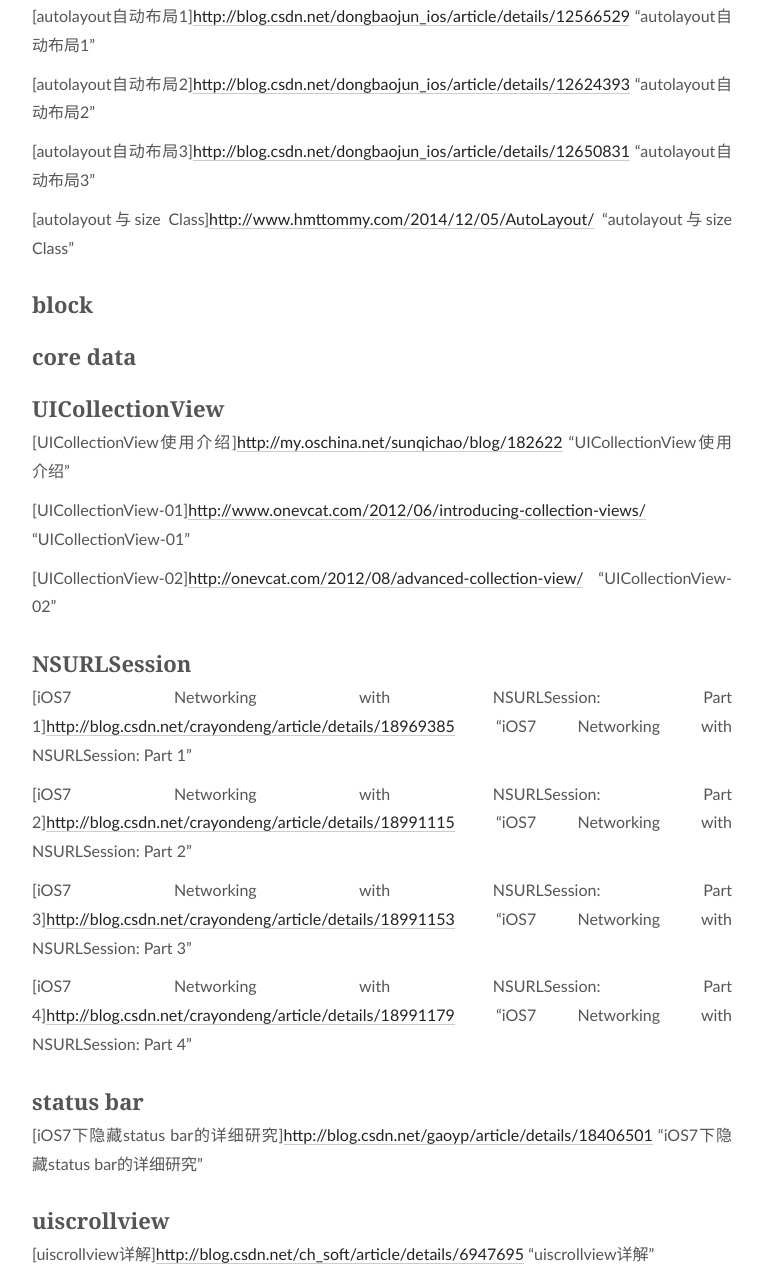
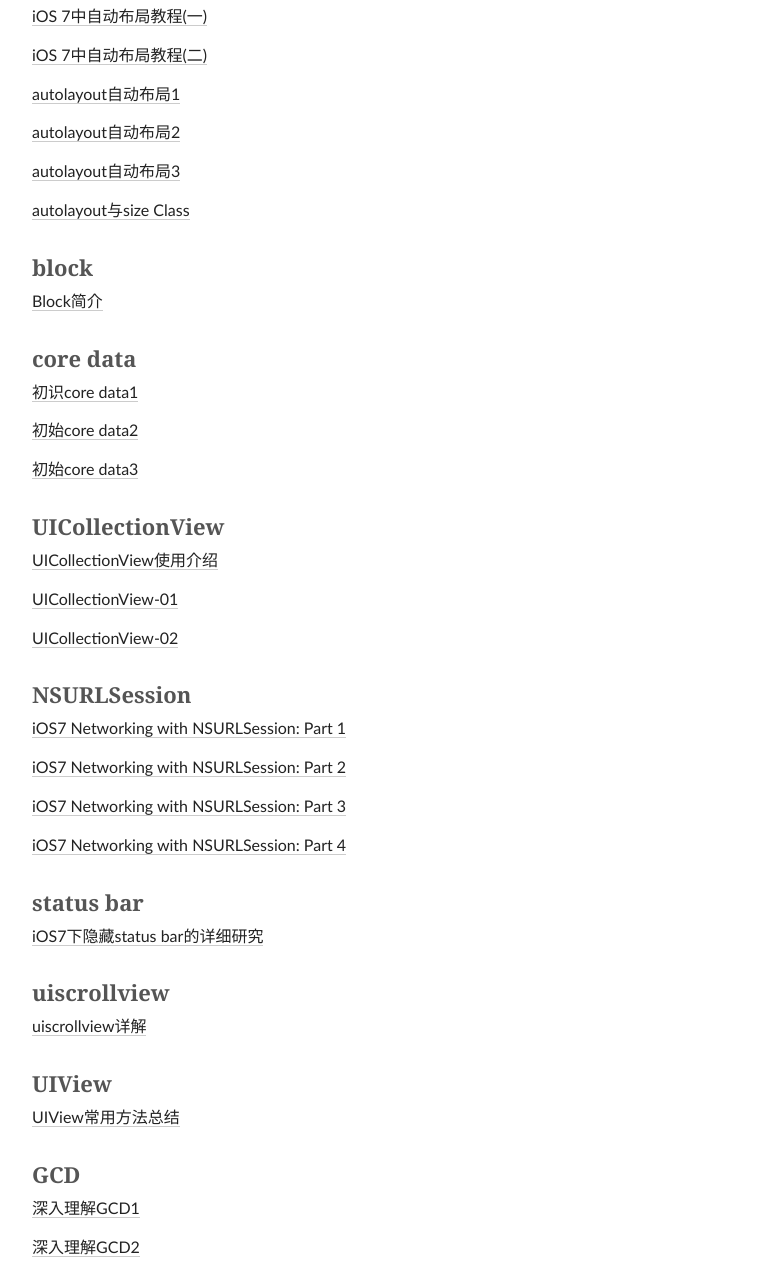
Before and after one commit to zlsky/zlsky.github.io, a plain HTML site: page index.html in a window 1280 px wide. Shown: the part 1969-3242 px from the top of the page, without its empty margins (258-1021 px from the left). Drawn offline with Linux system fonts and the light colour scheme; a script that the page names is missing.

Commit message:
Site updated: 2015-06-04 16:10:48

```diff
--- a/css/main.css
+++ b/css/main.css
@@ -1171,7 +1171,7 @@
   width: 4px;
   height: 4px;
   border-radius: 50%;
-  background: #be3ea7;
+  background: #2aa4e7;
 }
 .sidebar-nav {
   margin: 0;
--- a/index.html
+++ b/index.html
@@ -337,25 +337,31 @@
 
 
 
-          <h1 id="ios文档资料收集">ios文档资料收集</h1><h2 id="autolayout">autolayout</h2><p>[autolayout自动布局1]<a href="http://blog.csdn.net/dongbaojun_ios/article/details/12566529" target="_blank" rel="external">http://blog.csdn.net/dongbaojun_ios/article/details/12566529</a> “autolayout自动布局1”</p>
-<p>[autolayout自动布局2]<a href="http://blog.csdn.net/dongbaojun_ios/article/details/12624393" target="_blank" rel="external">http://blog.csdn.net/dongbaojun_ios/article/details/12624393</a> “autolayout自动布局2”</p>
-<p>[autolayout自动布局3]<a href="http://blog.csdn.net/dongbaojun_ios/article/details/12650831" target="_blank" rel="external">http://blog.csdn.net/dongbaojun_ios/article/details/12650831</a> “autolayout自动布局3”</p>
-<p>[autolayout与size Class]<a href="http://www.hmttommy.com/2014/12/05/AutoLayout/" target="_blank" rel="external">http://www.hmttommy.com/2014/12/05/AutoLayout/</a> “autolayout与size Class”</p>
-<h2 id="block">block</h2><h2 id="core_data">core data</h2><h2 id="UICollectionView">UICollectionView</h2><p>[UICollectionView使用介绍]<a href="http://my.oschina.net/sunqichao/blog/182622" target="_blank" rel="external">http://my.oschina.net/sunqichao/blog/182622</a> “UICollectionView使用介绍”</p>
-<p>[UICollectionView-01]<a href="http://www.onevcat.com/2012/06/introducing-collection-views/" target="_blank" rel="external">http://www.onevcat.com/2012/06/introducing-collection-views/</a> “UICollectionView-01”</p>
-<p>[UICollectionView-02]<a href="http://onevcat.com/2012/08/advanced-collection-view/" target="_blank" rel="external">http://onevcat.com/2012/08/advanced-collection-view/</a> “UICollectionView-02”</p>
-<h2 id="NSURLSession">NSURLSession</h2><p>[iOS7 Networking with NSURLSession: Part 1]<a href="http://blog.csdn.net/crayondeng/article/details/18969385" target="_blank" rel="external">http://blog.csdn.net/crayondeng/article/details/18969385</a> “iOS7 Networking with NSURLSession: Part 1”</p>
-<p>[iOS7 Networking with NSURLSession: Part 2]<a href="http://blog.csdn.net/crayondeng/article/details/18991115" target="_blank" rel="external">http://blog.csdn.net/crayondeng/article/details/18991115</a> “iOS7 Networking with NSURLSession: Part 2”</p>
-<p>[iOS7 Networking with NSURLSession: Part 3]<a href="http://blog.csdn.net/crayondeng/article/details/18991153" target="_blank" rel="external">http://blog.csdn.net/crayondeng/article/details/18991153</a> “iOS7 Networking with NSURLSession: Part 3”</p>
-<p>[iOS7 Networking with NSURLSession: Part 4]<a href="http://blog.csdn.net/crayondeng/article/details/18991179" target="_blank" rel="external">http://blog.csdn.net/crayondeng/article/details/18991179</a> “iOS7 Networking with NSURLSession: Part 4”</p>
-<h2 id="status_bar">status bar</h2><p>[iOS7下隐藏status bar的详细研究]<a href="http://blog.csdn.net/gaoyp/article/details/18406501" target="_blank" rel="external">http://blog.csdn.net/gaoyp/article/details/18406501</a> “iOS7下隐藏status bar的详细研究”</p>
-<h2 id="uiscrollview">uiscrollview</h2><p>[uiscrollview详解]<a href="http://blog.csdn.net/ch_soft/article/details/6947695" target="_blank" rel="external">http://blog.csdn.net/ch_soft/article/details/6947695</a> “uiscrollview详解”</p>
-<h2 id="UIView">UIView</h2><p>[UIView常用方法总结]<a href="http://www.cnblogs.com/pengyingh/articles/2379476.html" target="_blank" rel="external">http://www.cnblogs.com/pengyingh/articles/2379476.html</a> “UIView常用方法总结”</p>
-<h2 id="GCD">GCD</h2><p>[深入理解GCD1]<a href="https://github.com/nixzhu/dev-blog/blob/master/2014-04-19-grand-central-dispatch-in-depth-part-1.md" target="_blank" rel="external">https://github.com/nixzhu/dev-blog/blob/master/2014-04-19-grand-central-dispatch-in-depth-part-1.md</a> “深入理解GCD2”</p>
-<p>[深入理解GCD2]<a href="https://github.com/nixzhu/dev-blog/blob/master/2014-05-14-grand-central-dispatch-in-depth-part-2.md" target="_blank" rel="external">https://github.com/nixzhu/dev-blog/blob/master/2014-05-14-grand-central-dispatch-in-depth-part-2.md</a> “深入理解GCD2”</p>
-<h2 id="ReactiveCocoa">ReactiveCocoa</h2><p>[入门第一部分]<a href="http://benbeng.leanote.com/post/ReactiveCocoaTutorial-part1" target="_blank" rel="external">http://benbeng.leanote.com/post/ReactiveCocoaTutorial-part1</a> “入门第一部分”</p>
-<p>[入门第二部分]<a href="http://benbeng.leanote.com/post/ReactiveCocoaTutorial-part2" target="_blank" rel="external">http://benbeng.leanote.com/post/ReactiveCocoaTutorial-part2</a> “入门第二部分”</p>
-<h2 id="后台推送">后台推送</h2><p>[ios7新增后台推送]<a href="http://esoftmobile.com/2013/06/23/ios7%E7%A8%8B%E5%BA%8F%E5%90%8E%E5%8F%B0%E8%BF%90%E8%A1%8C/" target="_blank" rel="external">http://esoftmobile.com/2013/06/23/ios7%E7%A8%8B%E5%BA%8F%E5%90%8E%E5%8F%B0%E8%BF%90%E8%A1%8C/</a> “ios7新增后台推送”</p>
+          <h1 id="ios文档资料收集">ios文档资料收集</h1><h2 id="autolayout">autolayout</h2><p><a href="http://www.cocoachina.com/industry/20131203/7462.html" title="iOS 7中自动布局教程(一)" target="_blank" rel="external">iOS 7中自动布局教程(一)</a></p>
+<p><a href="http://www.cnblogs.com/zer0Black/p/3977288.html" title="iOS 7中自动布局教程(二)" target="_blank" rel="external">iOS 7中自动布局教程(二)</a></p>
+<p><a href="http://blog.csdn.net/dongbaojun_ios/article/details/12566529" title="autolayout自动布局1" target="_blank" rel="external">autolayout自动布局1</a></p>
+<p><a href="http://blog.csdn.net/dongbaojun_ios/article/details/12624393" title="autolayout自动布局2" target="_blank" rel="external">autolayout自动布局2</a></p>
+<p><a href="http://blog.csdn.net/dongbaojun_ios/article/details/12650831" title="autolayout自动布局3" target="_blank" rel="external">autolayout自动布局3</a></p>
+<p><a href="http://www.hmttommy.com/2014/12/05/AutoLayout/" title="autolayout与size Class" target="_blank" rel="external">autolayout与size Class</a></p>
+<h2 id="block">block</h2><p><a href="http://tanqisen.github.io/blog/2013/04/19/gcd-block-cycle-retain/" title="正确使用Block避免Cycle Retain和Crash" target="_blank" rel="external">Block简介</a></p>
+<h2 id="core_data">core data</h2><p><a href="http://yulingtianxia.com/blog/2014/05/01/chu-shi-core-data-1/" title="初识core data1" target="_blank" rel="external">初识core data1</a></p>
+<p><a href="http://yulingtianxia.com/blog/2014/05/02/chu-shi-core-data-2/" title="初识core data2" target="_blank" rel="external">初始core data2</a></p>
+<p><a href="http://yulingtianxia.com/blog/2014/07/03/chu-shi-core-data-3/" title="初识core data3" target="_blank" rel="external">初始core data3</a></p>
+<h2 id="UICollectionView">UICollectionView</h2><p><a href="http://my.oschina.net/sunqichao/blog/182622" title="UICollectionView使用介绍" target="_blank" rel="external">UICollectionView使用介绍</a></p>
+<p><a href="http://www.onevcat.com/2012/06/introducing-collection-views/" title="UICollectionView-01" target="_blank" rel="external">UICollectionView-01</a></p>
+<p><a href="http://onevcat.com/2012/08/advanced-collection-view/" title="UICollectionView-02" target="_blank" rel="external">UICollectionView-02</a></p>
+<h2 id="NSURLSession">NSURLSession</h2><p><a href="http://blog.csdn.net/crayondeng/article/details/18969385" title="iOS7 Networking with NSURLSession: Part 1" target="_blank" rel="external">iOS7 Networking with NSURLSession: Part 1</a></p>
+<p><a href="http://blog.csdn.net/crayondeng/article/details/18991115" title="iOS7 Networking with NSURLSession: Part 2" target="_blank" rel="external">iOS7 Networking with NSURLSession: Part 2</a></p>
+<p><a href="http://blog.csdn.net/crayondeng/article/details/18991153" title="iOS7 Networking with NSURLSession: Part 3" target="_blank" rel="external">iOS7 Networking with NSURLSession: Part 3</a></p>
+<p><a href="http://blog.csdn.net/crayondeng/article/details/18991179" title="iOS7 Networking with NSURLSession: Part 4" target="_blank" rel="external">iOS7 Networking with NSURLSession: Part 4</a></p>
+<h2 id="status_bar">status bar</h2><p><a href="http://blog.csdn.net/gaoyp/article/details/18406501" title="iOS7下隐藏status bar的详细研究" target="_blank" rel="external">iOS7下隐藏status bar的详细研究</a></p>
+<h2 id="uiscrollview">uiscrollview</h2><p><a href="http://blog.csdn.net/ch_soft/article/details/6947695" title="uiscrollview详解" target="_blank" rel="external">uiscrollview详解</a></p>
+<h2 id="UIView">UIView</h2><p><a href="http://www.cnblogs.com/pengyingh/articles/2379476.html" title="UIView常用方法总结" target="_blank" rel="external">UIView常用方法总结</a></p>
+<h2 id="GCD">GCD</h2><p><a href="https://github.com/nixzhu/dev-blog/blob/master/2014-04-19-grand-central-dispatch-in-depth-part-1.md" title="深入理解GCD2" target="_blank" rel="external">深入理解GCD1</a></p>
+<p><a href="https://github.com/nixzhu/dev-blog/blob/master/2014-05-14-grand-central-dispatch-in-depth-part-2.md" title="深入理解GCD2" target="_blank" rel="external">深入理解GCD2</a></p>
+<h2 id="ReactiveCocoa">ReactiveCocoa</h2><p><a href="http://benbeng.leanote.com/post/ReactiveCocoaTutorial-part1" title="入门第一部分" target="_blank" rel="external">入门第一部分</a></p>
+<p><a href="http://benbeng.leanote.com/post/ReactiveCocoaTutorial-part2" title="入门第二部分" target="_blank" rel="external">入门第二部分</a></p>
+<h2 id="后台推送">后台推送</h2><p><a href="http://esoftmobile.com/2013/06/23/ios7%E7%A8%8B%E5%BA%8F%E5%90%8E%E5%8F%B0%E8%BF%90%E8%A1%8C/" title="ios7新增后台推送" target="_blank" rel="external">ios7新增后台推送</a></p>
 
 
 
@@ -432,8 +438,8 @@
 
 
 
-          <h2 id="详解">详解</h2><p>[il2cpp详解上]<a href="http://www.indieace.com/thread-8197-1-1.html{:target=&quot;_blank&quot;}" target="_blank" rel="external">http://www.indieace.com/thread-8197-1-1.html{:target=&quot;_blank&quot;}</a></p>
-<p>[il2cpp详解下]<a href="http://www.indieace.com/thread-8199-1-1.html{:target=&quot;_blank&quot;}" target="_blank" rel="external">http://www.indieace.com/thread-8199-1-1.html{:target=&quot;_blank&quot;}</a></p>
+          <h2 id="详解">详解</h2><p><a href="http://www.indieace.com/thread-8197-1-1.html" target="_blank" rel="external">il2cpp详解上</a></p>
+<p><a href="http://www.indieace.com/thread-8199-1-1.html" target="_blank" rel="external">il2cpp详解下</a></p>
 
 
 
@@ -614,18 +620,18 @@
 <p>抗锯齿必须要开启混合<br><figure class="highlight cpp"><table><tr><td class="gutter"><pre><span class="line">1</span><br><span class="line">2</span><br><span class="line">3</span><br><span class="line">4</span><br><span class="line">5</span><br><span class="line">6</span><br><span class="line">7</span><br><span class="line">8</span><br><span class="line">9</span><br><span class="line">10</span><br><span class="line">11</span><br><span class="line">12</span><br></pre></td><td class="code"><pre><span class="line">glEnable(GL_BLEND);</span><br><span class="line">glBlendFunc(GL_SRC_ALPHA,GL_ONE_MINUS_SRC_ALPHE);</span><br><span class="line"></span><br><span class="line"><span class="comment">//对点,直线,多边形进行抗锯齿</span></span><br><span class="line">glEnable(GL_POINT_SMOOTH);</span><br><span class="line">glEnable(GL_LINE_SMOOTH);</span><br><span class="line">glEnable(GL_POLYGON_SMOOTH);</span><br><span class="line"></span><br><span class="line"><span class="comment">//雾化效果</span></span><br><span class="line">target:指定所控制行为的符号常量.</span><br><span class="line">mod: 指定所采取行为的质量,GL_FASTEST(快速),GL_NICEST(高质量),GL_DONT_CARE(对选项不做考虑)</span><br><span class="line"><span class="function"><span class="keyword">void</span> <span class="title">glHint</span><span class="params">(GLenum target,GLenum mod)</span></span>;</span><br></pre></td></tr></table></figure></p>
 <h2 id="gltools-1">gltools</h2><h3 id="创建形状">创建形状</h3><p>球体<br><figure class="highlight cpp"><table><tr><td class="gutter"><pre><span class="line">1</span><br><span class="line">2</span><br><span class="line">3</span><br><span class="line">4</span><br><span class="line">5</span><br><span class="line">6</span><br><span class="line">7</span><br></pre></td><td class="code"><pre><span class="line"><span class="comment">/*</span><br><span class="line">sphereBatch:    是指批次</span><br><span class="line">fRadius:    半径大小</span><br><span class="line">iSlices:    是指多少对,意思就像是一个桔子是多少瓣</span><br><span class="line">iStacks:    指某个桔子这一瓣是三角形带的数量</span><br><span class="line">*/</span></span><br><span class="line"><span class="function"><span class="keyword">void</span> <span class="title">gltMakeSphere</span><span class="params">(GLTriangleBatch&amp; sphereBatch, GLfloat fRadius, GLint iSlices, GLint iStacks)</span></span>;</span><br></pre></td></tr></table></figure></p>
 <p>这里是一个球体,iSlices=5,iStacks=6</p>
-<p><img src="/images/opengl_notes/gltools_球体.png" alt="/images/opengl_notes/gltools_球体.png"></p>
+<p><img src="/img/opengl_notes/gltools_球体.png" alt="/img/opengl_notes/gltools_球体.png"></p>
 <p>花托<br><figure class="highlight cpp"><table><tr><td class="gutter"><pre><span class="line">1</span><br><span class="line">2</span><br><span class="line">3</span><br><span class="line">4</span><br><span class="line">5</span><br><span class="line">6</span><br><span class="line">7</span><br><span class="line">8</span><br></pre></td><td class="code"><pre><span class="line"><span class="comment">/*</span><br><span class="line">torusBatch: 是指批次顶点</span><br><span class="line">majorRadius: 外半径</span><br><span class="line">minorRadius: 内半径</span><br><span class="line">numMajor: 跟球体的iSlices一样</span><br><span class="line">numMinor: 跟球体的iStacks一样</span><br><span class="line">*/</span></span><br><span class="line"><span class="function"><span class="keyword">void</span> <span class="title">gltMakeTorus</span><span class="params">(GLTriangleBatch&amp; torusBatch, GLfloat majorRadius, GLfloat minorRadius, GLint numMajor, GLint numMinor)</span></span>;</span><br></pre></td></tr></table></figure></p>
 <p>这里一个花托,numMajor=15,numMinor=15</p>
-<p><img src="/images/opengl_notes/gltools_花托.png" alt="/images/opengl_notes/gltools_花托.png"></p>
+<p><img src="/img/opengl_notes/gltools_花托.png" alt="/img/opengl_notes/gltools_花托.png"></p>
 <p>圆椎体<br><figure class="highlight cpp"><table><tr><td class="gutter"><pre><span class="line">1</span><br><span class="line">2</span><br><span class="line">3</span><br><span class="line">4</span><br><span class="line">5</span><br><span class="line">6</span><br><span class="line">7</span><br><span class="line">8</span><br><span class="line">9</span><br></pre></td><td class="code"><pre><span class="line"><span class="comment">/*</span><br><span class="line">cylinderBatch: 批次</span><br><span class="line">baseRadius: 底部半径</span><br><span class="line">topRadius:  顶部半径</span><br><span class="line">fLength:    长度</span><br><span class="line">numSlices:  跟球体的iSlices一样</span><br><span class="line">numStacks:  跟球体的iStacks一样</span><br><span class="line">*/</span></span><br><span class="line"><span class="function"><span class="keyword">void</span> <span class="title">gltMakeCylinder</span><span class="params">(GLTriangleBatch&amp; cylinderBatch, GLfloat baseRadius, GLfloat topRadius, GLfloat fLength, GLint numSlices, GLint numStacks)</span></span>;</span><br></pre></td></tr></table></figure></p>
 <p>创建一个没有底的桶,底部跟顶部的半径都一样,长度为3,分为13瓣,每瓣2个三角形带<br><code>gltMakeCylinder(cylinderBatch, 2.0f, 2.0f, 3.0f, 13, 2);</code></p>
-<p><img src="/images/opengl_notes/gltools_cylinder.png" alt="/images/opengl_notes/gltools_cylinder.png"></p>
+<p><img src="/img/opengl_notes/gltools_cylinder.png" alt="/img/opengl_notes/gltools_cylinder.png"></p>
 <p>创建一个椎体,顶部半径为0<br><code>gltMakeCylinder(coneBatch, 2.0f, 0.0f, 3.0f, 13, 2);</code></p>
-<p><img src="/images/opengl_notes/gltools_cone.png" alt="/images/opengl_notes/gltools_cone.png"></p>
+<p><img src="/img/opengl_notes/gltools_cone.png" alt="/img/opengl_notes/gltools_cone.png"></p>
 <p>圆盘<br><figure class="highlight cpp"><table><tr><td class="gutter"><pre><span class="line">1</span><br><span class="line">2</span><br><span class="line">3</span><br><span class="line">4</span><br><span class="line">5</span><br></pre></td><td class="code"><pre><span class="line"><span class="comment">/*</span><br><span class="line">innerRadius:    内半径</span><br><span class="line">outerRadius:    外半径</span><br><span class="line">*/</span></span><br><span class="line"><span class="function"><span class="keyword">void</span> <span class="title">gltMakeDisk</span><span class="params">(GLTriangleBatch&amp; diskBatch, GLfloat innerRadius, GLfloat outerRadius:, GLint nSlices, GLint nStacks)</span></span>;</span><br></pre></td></tr></table></figure></p>
 <p>创建一个圆盘,内半径1.5,外半径2.0,分13瓣,三角形带为3<br>gltMakeDisk(diskBatch, 1.5f, 3.0f, 13, 3);</p>
-<p><img src="/images/opengl_notes/gltools_disk.png" alt="/images/opengl_notes/gltools_disk.png"></p>
+<p><img src="/img/opengl_notes/gltools_disk.png" alt="/img/opengl_notes/gltools_disk.png"></p>
 
 
 
```
Also changed, not shown: 2015/04/20/graphical/opengl学习笔记/index.html (+5 -5 lines), 2015/05/07/unity3d/il2cpp/index.html (+2 -2 lines), 2015/05/25/object-c/ios文档资料/index.html (+25 -19 lines), images/default_avatar.jpg (added).
